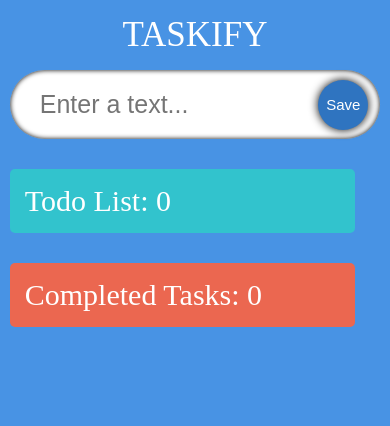
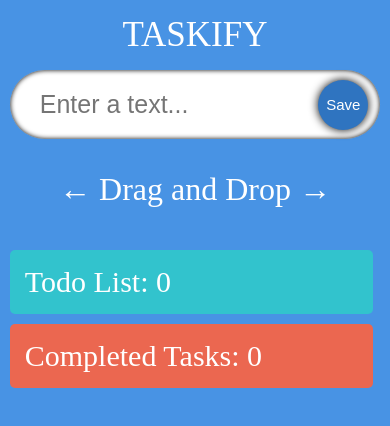
Before and after one commit to Maopos/taskfy-tsx, a React (Create React App) app: page / in a window 390 px wide. Shown: the top 426 px of the page. Built offline with nearby package versions, Linux system fonts and the light colour scheme; a web font is replaced by a local one.

Commit message:
Last settings

```diff
--- a/src/App.tsx
+++ b/src/App.tsx
@@ -67,6 +67,7 @@ const App: React.FC = () => {
       <div className="App">
         <span className="heading">Taskify</span>
         <InputField todo={todo} setTodo={setTodo} handleAdd={handleAdd} />
+        <p style={{color: 'white', fontSize: '2rem'}}>← Drag and Drop →</p>
         <TodoList
           todos={todos}
           setTodos={setTodos}
--- a/src/components/styles.css
+++ b/src/components/styles.css
@@ -59,7 +59,7 @@
   width: 47.5%;
   padding: 15px;
   background-color: rgb(50, 195, 205);
-  margin-top: 20px;
+  margin-top: 0px;
 }
 
 .dragactive {
@@ -130,7 +130,7 @@
     flex-direction: column;
   }
   .todos {
-    width: 85%;
+    width: 90%;
     margin-bottom: 10px;
   }
 }
```
